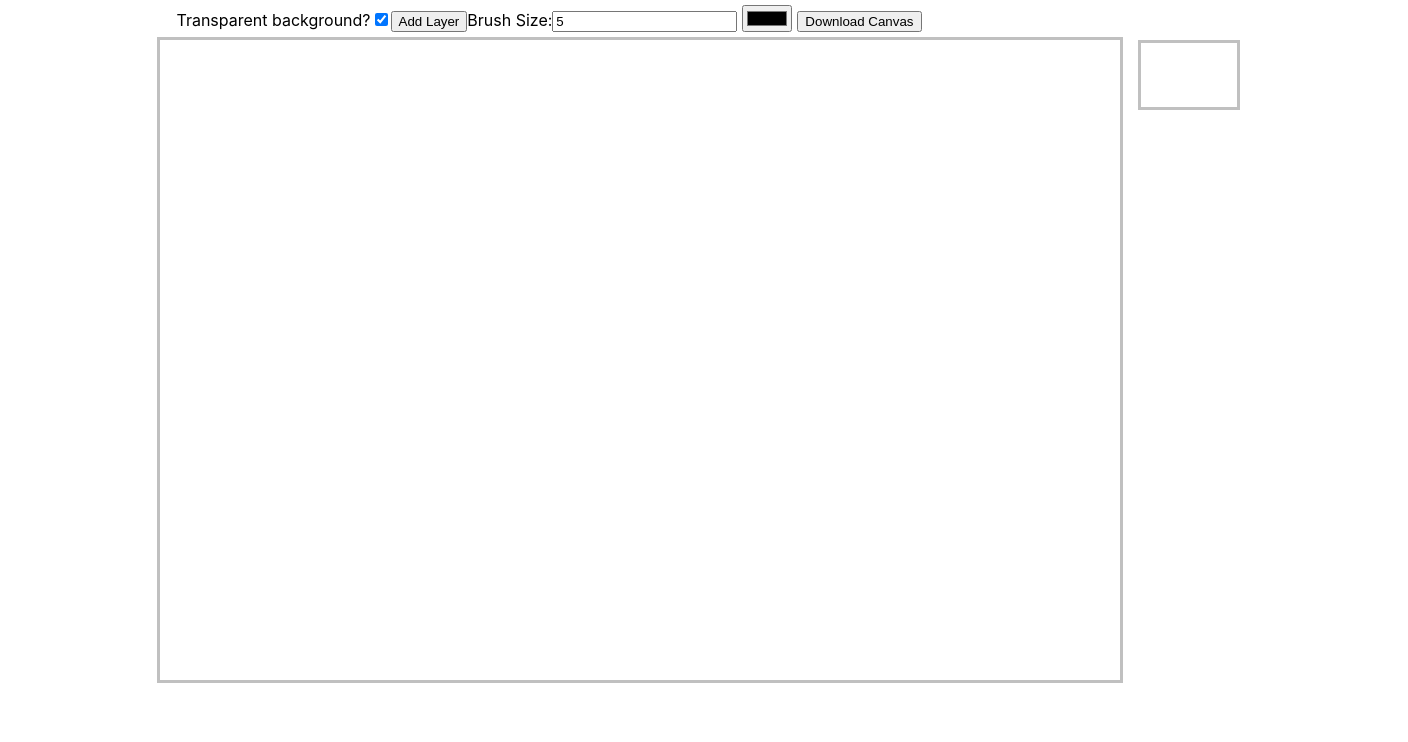
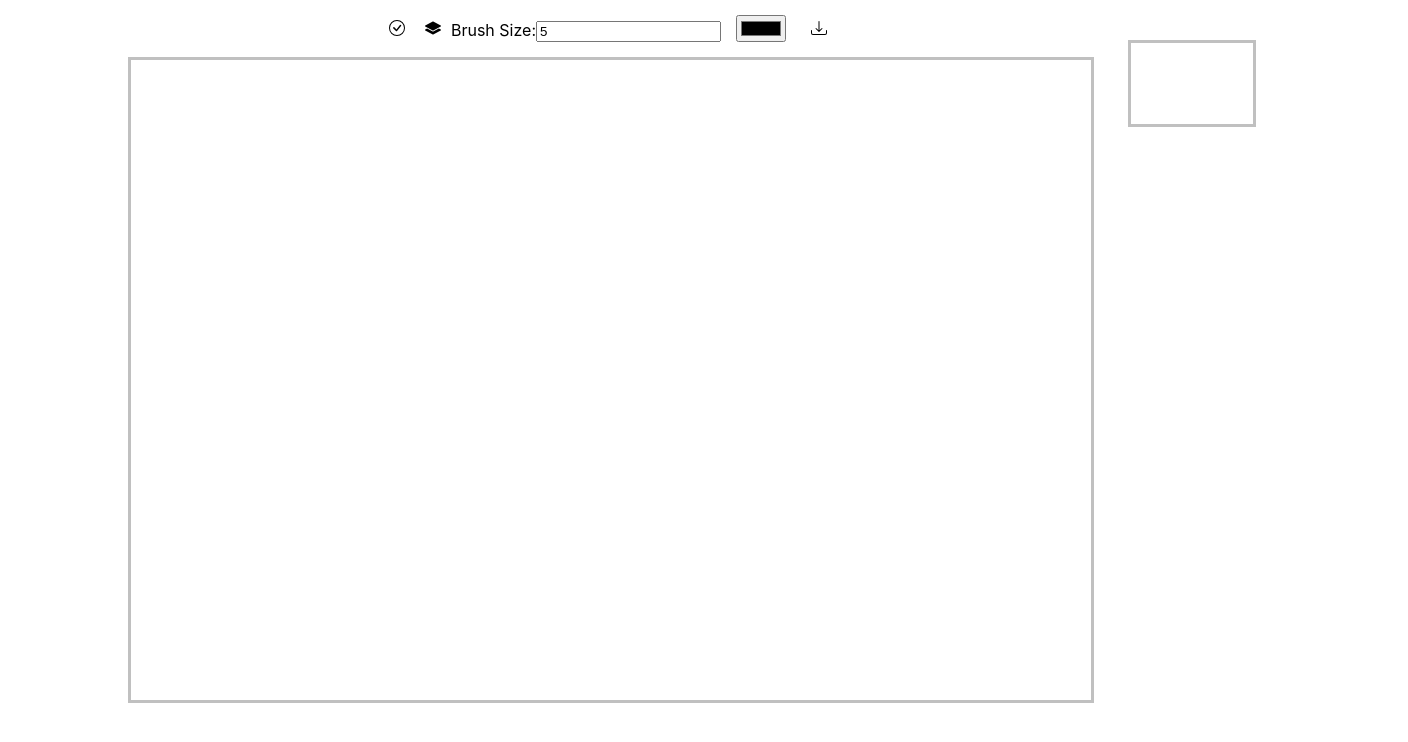
Before and after one commit to ajarvis3/canvas, a React (Create React App) app in the folder react-canvas/: page / in a window 1280 px wide. Shown: the top 742 px of the page, 1408 px wide, since content can reach past the window. Built offline with nearby package versions, Linux system fonts and the light colour scheme.

Commit message:
Icons, some layout stuff

```diff
--- a/react-canvas/package.json
+++ b/react-canvas/package.json
@@ -11,6 +11,7 @@
     "jspdf": "^2.3.0",
     "react": "^17.0.1",
     "react-dom": "^17.0.1",
+    "react-icons": "^4.2.0",
     "react-scripts": "4.0.2",
     "web-vitals": "^1.0.1"
   },
--- a/react-canvas/src/App.css
+++ b/react-canvas/src/App.css
@@ -2,4 +2,5 @@
   text-align: center;
   width: 100vw;
   height: 100vw;
+  user-select: none;
 }
--- a/react-canvas/src/App.js
+++ b/react-canvas/src/App.js
@@ -1,17 +1,28 @@
-import {useState} from "react";
+import {useEffect, useState} from "react";
 
 import './App.css';
 import Canvas from './Canvas';
 
 function App() {
-  const scale = .8;
-  const [width, setWidth] = useState(window.outerHeight * scale * 1.5);
-  const [height, setHeight] = useState(window.outerHeight * scale);
+  const scale = .75;
+  const [width, setWidth] = useState(0);
+  const [height, setHeight] = useState(0);
+
+  function setDimensions() {
+    const body = window.document.body
+    const base = body.clientHeight * 1.5 > body.clientWidth ?
+                  body.clientWidth * 2 / 3: body.clientHeight;
+    setWidth(base * scale * 1.5);
+    setHeight(base * scale);
+  }
 
   window.onresize = () => {
-    setWidth(window.outerHeight * scale * 1.5);
-    setHeight(window.outerHeight * scale);
+    setDimensions()
   }
+
+  useEffect(() => {
+    setDimensions();
+  }, []);
 
   return (
     <div className="App">
--- a/react-canvas/src/Canvas.css
+++ b/react-canvas/src/Canvas.css
@@ -1,17 +1,15 @@
 .canvas {
     display: flex;
     flex-direction: row;
-    margin: auto;
+    margin-top: auto;
+    margin-bottom: auto;
+    margin-left: 10%;
     width: 100%;
     height: 100%;
 }
 
 .canvas-container {
-    width: 100%;
-}
-
-.canvas-control {
-    margin: auto;
+    width: 75%;
 }
 
 .layer {
@@ -21,7 +19,7 @@
     border-width: 3px;
     left: 0;
     right: 0;
-    margin: auto;
+    margin-left: 10%;
 }
 
 .layer-container {
--- a/react-canvas/src/CanvasControl.css
+++ b/react-canvas/src/CanvasControl.css
@@ -1,3 +1,28 @@
+.canvas-control{
+    margin-left: 0%;
+}
+
 .color-chooser {
     margin: 5px;
 }
+
+.tooltiptext {
+    visibility: hidden;
+    background-color:white;
+    border-style: solid;
+    border-radius: 5px;
+    border-color: black;
+    text-align: center;
+    position: absolute;
+    z-index: 1;
+}
+
+.icon-container {
+    display: inline-block;
+    margin: 10px;
+    color: black;
+}
+
+.icon-container:hover .tooltiptext {
+    visibility: visible;
+}
--- a/react-canvas/src/CanvasControl.js
+++ b/react-canvas/src/CanvasControl.js
@@ -1,5 +1,6 @@
 import {useCallback, useRef} from 'react';
 import {drawLayer} from "./Utils/DrawingUtils"
+import {BsCheckCircle, BsCircle, BsLayersFill, BsDownload} from 'react-icons/bs';
 
 import "./CanvasControl.css";
 
@@ -11,16 +12,14 @@ import "./CanvasControl.css";
 function Transparent(props) {
     const {transparent, setTransparent} = props;
 
-    function handleChange(event) {
+    function handleChange() {
         setTransparent(!transparent);
     }
 
     return (
-        <span>
-            <label>
-                Transparent background?
-                <input type="checkbox" onChange={handleChange} checked={transparent}/>
-            </label>
+        <span className="icon-container" onClick={handleChange}>
+            {transparent ? <BsCheckCircle /> : <BsCircle /> }
+            <span className="tooltiptext">Transparent Background?</span>
         </span>
     )
 }
@@ -40,9 +39,10 @@ function AddLayer(props) {
     }, [paths, setPaths, setActive]);
 
     return (
-        <button onClick={handleChange}>
-            Add Layer
-        </button>
+        <span className="icon-container" onClick={handleChange}>
+            <BsLayersFill />
+            <span className="tooltiptext">Add a Layer</span>
+        </span>
     )
 }
 
@@ -91,10 +91,9 @@ function Download(props) {
     }
 
     return (
-        <a ref={aTag} href="/#" download="canvas.png">
-            <button onClick={onClick}>
-                Download Canvas
-            </button>
+        <a ref={aTag} href="/#" download="canvas.png" className="icon-container">
+            <BsDownload onClick={onClick}/>
+            <span className="tooltiptext">Download</span>
         </a>
     )
 }
@@ -104,28 +103,96 @@ function Download(props) {
  * @param {*} props
  */
 function ColorChooser(props) {
-    const {color, setColor} = props;
+    const {color, setColor, tipText} = props;
 
     function handleChange(event) {
         setColor(event.target.value);
     }
 
     return (
-        <input
-            className="color-chooser"
-            type="color"
-            value={color}
-            onChange={handleChange} />
+        <span className="icon-container">
+            <input
+                className="color-chooser"
+                type="color"
+                value={color}
+                onChange={handleChange} />
+            <span className="tooltiptext">
+                {tipText}
+            </span>
+        </span>
     )
 }
 
-function BackgroundChooser(props) {
-    const {backgroundColor, setBackgroundColor} = props;
+/**
+ * Options for downloading
+ * @param {*} props
+ */
+function DownloadOptions(props) {
+    const {paths, width, height, backgroundColor, transparent} = props;
 
     return (
         <span>
-            Background Color:
-            <ColorChooser color={backgroundColor} setColor={setBackgroundColor}/>
+            <Download
+                paths={paths}
+                width={width}
+                height={height}
+                backgroundColor={backgroundColor}
+                transparent={transparent} />
+        </span>
+    )
+}
+
+/**
+ * Options related to the brush
+ * @param {*} props
+ */
+function BrushOptions(props) {
+    const {brushSize, setBrushSize, color, setColor} = props;
+
+    return (
+        <span>
+            <BrushSizer brushSize={brushSize} setBrushSize={setBrushSize} />
+            <ColorChooser
+                color={color}
+                setColor={setColor}
+                tipText="Brush Color" />
+        </span>
+    )
+}
+
+/**
+ * Contains Options related to layers
+ * @param {*} props
+ */
+function LayerOptions(props) {
+    const {paths, setPaths, setActive} = props;
+
+    return (
+        <span>
+            <AddLayer
+                paths={paths}
+                setPaths={setPaths}
+                setActive={setActive} />
+        </span>
+    );
+}
+
+/**
+ * Contains Options related to Background
+ * @param {*} props
+ */
+function BackgroundOptions(props) {
+    const {transparent, setTransparent, backgroundColor, setBackgroundColor} = props;
+
+    return (
+        <span>
+            <Transparent transparent={transparent} setTransparent={setTransparent} />
+            { !transparent &&
+                <ColorChooser
+                    color={backgroundColor}
+                    setColor={setBackgroundColor}
+                    tipText="Background Color" />
+            }
         </span>
     )
 }
@@ -146,17 +213,22 @@ function CanvasControl(props) {
             height} = props;
     return (
         <div className="canvas-control">
-            <Transparent transparent={transparent} setTransparent={setTransparent} />
-            { !transparent &&
-                <BackgroundChooser backgroundColor={backgroundColor} setBackgroundColor={setBackgroundColor} />
-            }
-            <AddLayer
+            <BackgroundOptions
+                transparent={transparent}
+                setTransparent={setTransparent}
+                backgroundColor={backgroundColor}
+                setBackgroundColor={setBackgroundColor} />
+            <LayerOptions
                 paths={paths}
                 setPaths={setPaths}
                 setActive={setActive} />
-            <BrushSizer brushSize={brushSize} setBrushSize={setBrushSize} />
-            <ColorChooser color={color} setColor={setColor} />
-            <Download
+            <BrushOptions
+                brushSize={brushSize}
+                setBrushSize={setBrushSize}
+                color={color}
+                setColor={setColor} />
+
+            <DownloadOptions
                 paths={paths}
                 width={width}
                 height={height}
--- a/react-canvas/src/LayersDisplay.css
+++ b/react-canvas/src/LayersDisplay.css
@@ -2,6 +2,7 @@
     border-style: solid;
     border-color: silver;
     border-width: 3px;
+    margin-left:0;
 }
 
 .mini-layer.active {
@@ -12,4 +13,5 @@
     display: flex;
     flex-direction: column;
     margin: 40px;
+    width: 10%;
 }
```
Also changed, not shown: 1 other file (tests, documents, lock files or other folders).
